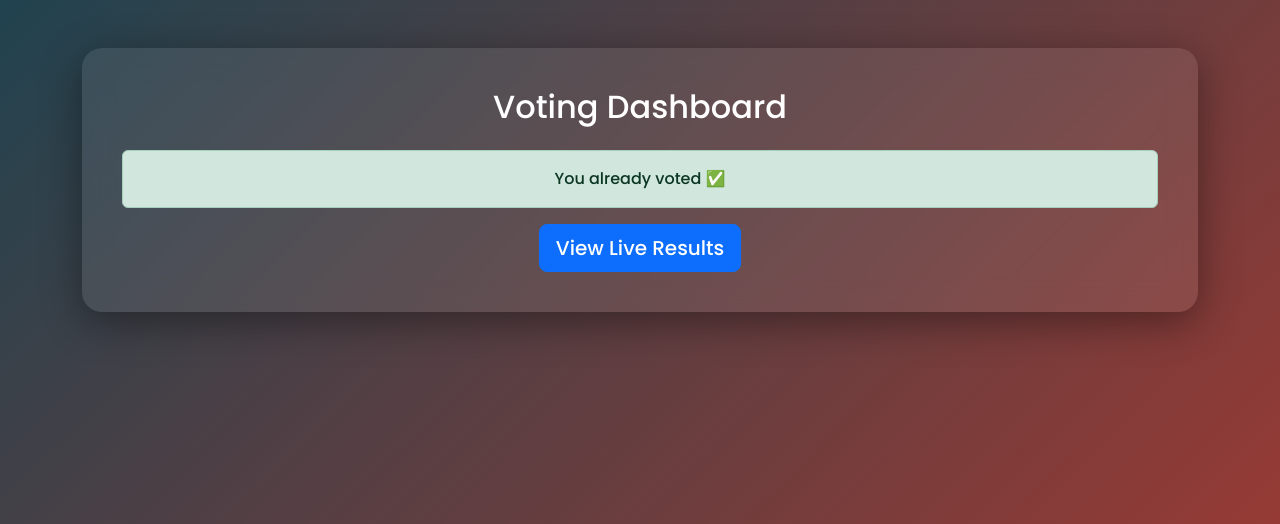
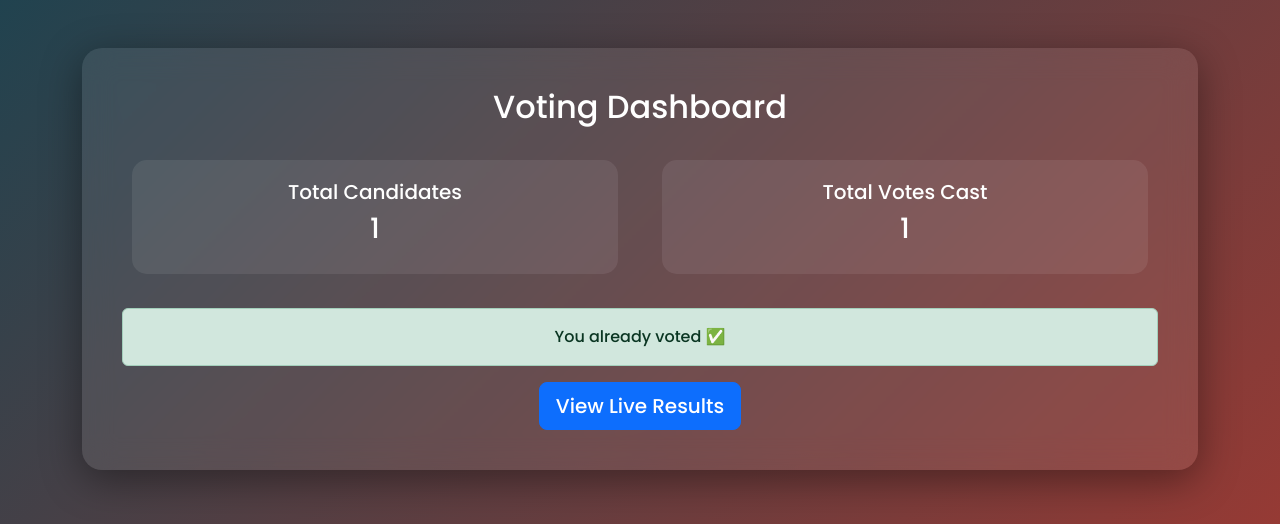
Before and after one commit to Deekshith1064/secure-smart-voting-system, a Flask app: template templates/dashboard.html in a window 1280 px wide. Shown: the part 56-580 px from the top of the page. Run offline with Flask 3, Linux system fonts and the light colour scheme; the template is opened without the code that fills it: most values are stand-ins (such as "Sample title", 1, 10 or a date in 2020).

Commit message:
added realtime counters to user dashboard

```diff
--- a/app.py
+++ b/app.py
@@ -198,25 +198,28 @@ def vote():
 
 @app.route("/live_results")
 def live_results():
-
     conn = get_db_connection()
 
-    candidates = conn.execute(
-        "SELECT candidate_name, vote_count FROM candidates"
-    ).fetchall()
+    total_votes = conn.execute(
+        "SELECT COUNT(*) FROM votes"
+    ).fetchone()[0]
+
+    total_candidates = conn.execute(
+        "SELECT COUNT(*) FROM candidates"
+    ).fetchone()[0]
+
+    status = conn.execute(
+        "SELECT status FROM election_status LIMIT 1"
+    ).fetchone()[0]
 
     conn.close()
 
-    data = []
+    return {
+        "total_votes": total_votes,
+        "total_candidates": total_candidates,
+        "status": status
+    }
 
-    for candidate in candidates:
-
-        data.append({
-            "name": candidate["candidate_name"],
-            "votes": candidate["vote_count"]
-        })
-
-    return jsonify(data)
 
 @app.route("/results")
 def results():
--- a/templates/dashboard.html
+++ b/templates/dashboard.html
@@ -17,32 +17,28 @@ color:white;
 height:100vh;
 }
 
-
 /* GLASS CARD */
 
 .dashboard-card{
-
 background:rgba(255,255,255,0.08);
-
 backdrop-filter:blur(15px);
-
 border-radius:20px;
-
 padding:40px;
-
 box-shadow:0px 10px 40px rgba(0,0,0,0.4);
-
 }
-
 
 /* NAVBAR */
 
 .navbar{
+background:rgba(0,0,0,0.3);
+backdrop-filter:blur(10px);
+}
 
-background:rgba(0,0,0,0.3);
-
-backdrop-filter:blur(10px);
-
+.stat-box{
+background:rgba(255,255,255,0.08);
+border-radius:15px;
+padding:20px;
+margin:10px;
 }
 
 </style>
@@ -55,23 +51,17 @@ backdrop-filter:blur(10px);
 <nav class="navbar navbar-dark px-4">
 
 <span class="navbar-brand fw-bold">
-
 Secure Smart Voting System
-
 </span>
 
 <div>
 
 <span class="text-light me-3">
-
 👤 {{ session.username }}
-
 </span>
 
 <a href="/logout" class="btn btn-outline-light">
-
 Logout
-
 </a>
 
 </div>
@@ -84,35 +74,48 @@ Logout
 <div class="dashboard-card text-center">
 
 <h2 class="mb-4">
+Voting Dashboard
+</h2>
 
-Voting Dashboard
 
-</h2>
+<!-- LIVE COUNTERS -->
+
+<div class="row mb-4">
+
+<div class="col-md-6">
+<div class="stat-box">
+<h5>Total Candidates</h5>
+<h3 id="totalCandidates">{{ total_candidates }}</h3>
+</div>
+</div>
+
+<div class="col-md-6">
+<div class="stat-box">
+<h5>Total Votes Cast</h5>
+<h3 id="totalVotes">{{ total_votes }}</h3>
+</div>
+</div>
+
+</div>
 
 
 {% if voted == 0 %}
 
 <a href="/vote" class="btn btn-success btn-lg mb-3">
-
 Cast Your Vote
-
 </a>
 
 {% else %}
 
 <div class="alert alert-success">
-
 You already voted ✅
-
 </div>
 
 {% endif %}
 
 
 <a href="/results" class="btn btn-primary btn-lg">
-
 View Live Results
-
 </a>
 
 
@@ -120,17 +123,25 @@ View Live Results
 
 </div>
 
+
 <script>
+
 function updateStats() {
     fetch("/live-stats")
         .then(response => response.json())
         .then(data => {
-            document.getElementById("totalVotes").innerText = data.total_votes;
-            document.getElementById("totalCandidates").innerText = data.total_candidates;
+
+            document.getElementById("totalVotes").innerText =
+                data.total_votes;
+
+            document.getElementById("totalCandidates").innerText =
+                data.total_candidates;
+
         });
 }
 
 setInterval(updateStats, 2000);
+
 </script>
 
 </body>
```
